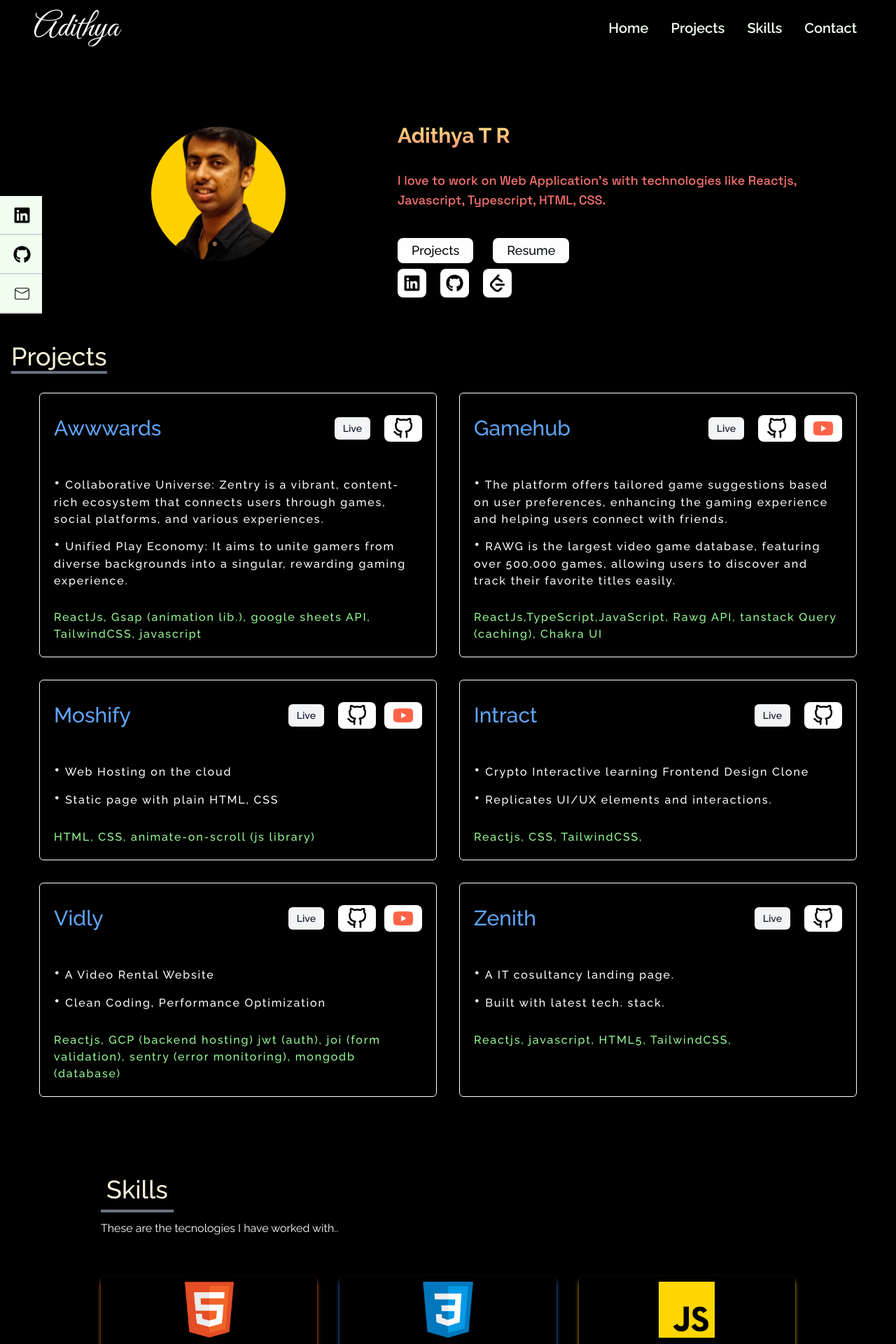
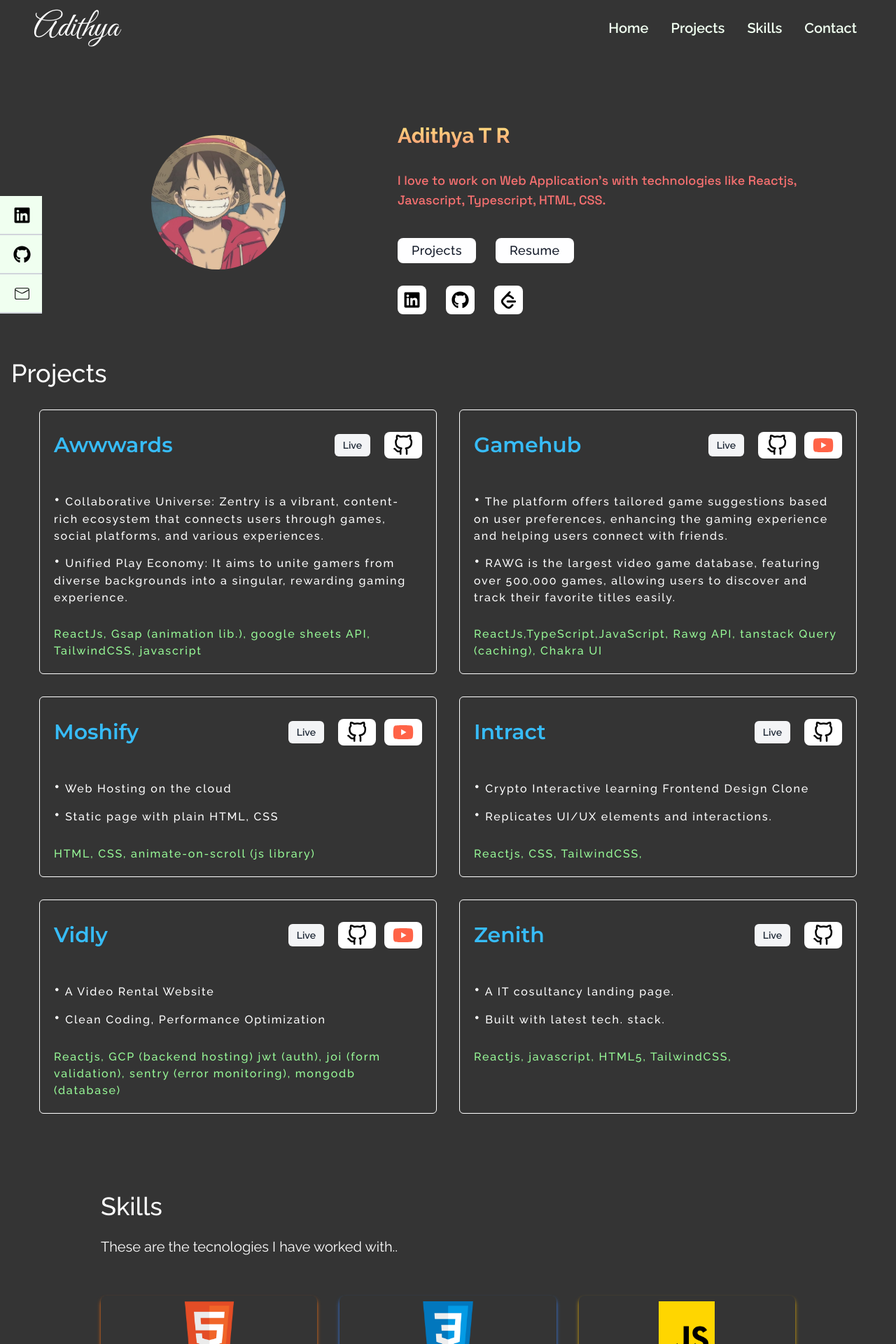
Before and after one commit to adithya61/portfolio, a React (Vite) app: page / in a window 1280 px wide. Shown: the top 1920 px of the page at 70% size. Built offline with nearby package versions, Linux system fonts and the light colour scheme; a web font is replaced by a local one.

Commit message:
change background color

```diff
--- a/src/components/Contact.jsx
+++ b/src/components/Contact.jsx
@@ -6,10 +6,10 @@
       mx-auto h-full"
       >
         <div className="pb-8">
-          <p className=" heading text-4xl font-bold border-b-4 text-beige inline border-gray-500">
+          <p className=" heading text-4xl font-bold text-white inline">
             Contact
           </p>
-          <p className=" py-6">
+          <p className=" py-6 text-xl">
             Submit the Form below to get in touch with me.
           </p>
         </div>
@@ -24,14 +24,14 @@
               name="Name"
               placeholder="Enter your name"
               className=" p-2 bg-transparent border border-white text-white border-opacity-50
-               focus:outline-plum"
+               focus:outline-blue-300"
             />
             <input
               type="text"
               name="Email"
               placeholder="Enter your Email"
               className=" my-4 p-2 bg-transparent border border-white border-opacity-50 text-white
-               focus:outline-plum"
+               focus:outline-blue-300"
             />
             <textarea
               placeholder="Enter your message"
@@ -40,7 +40,7 @@
               className="
              p-2 rounded-md bg-transparent border
               border-white border-opacity-50
-              text-white focus:outline-plum"
+              text-white focus:outline-blue-300"
             ></textarea>
             <button
               type="submit"
--- a/src/components/Home.jsx
+++ b/src/components/Home.jsx
@@ -1,4 +1,4 @@
-import heroImage from "../assets/images/profile_picture.png";
+import heroImage from "../assets/images/profile_picture.jpg";
 import { Link } from "react-scroll";
 import { FaGithub, FaLinkedin } from "react-icons/fa";
 import { SiLeetcode } from "react-icons/si";
@@ -18,7 +18,7 @@
           <img
             src={heroImage}
             alt="Adithya's photo"
-            className=" rounded-full size-40 md:size-48 object-cover"
+            className=" rounded-full size-40 md:size-48 object-cover mix-blend-screen"
           />
         </div>
         <div className="flex flex-col justify-center items-start h-full px-4 md:px-0 md:mt-[3rem]">
@@ -35,7 +35,7 @@
               to="projects"
               smooth
               duration={500}
-              className=" group text-lg text-black font-medium w-fit px-5 py-1
+              className=" group text-lg text-gray-900 font-medium tracking-wide w-fit px-5 py-1
                  my-2 flex items-center rounded-lg  bg-[#FEFEFF] hover:bg-gray-200 cursor-pointer"
             >
               Projects
@@ -44,15 +44,15 @@
               href="https://chiti.netlify.app/assets/resume.pdf"
               target="_blank"
               rel="noopener noreferrer"
-              className=" group text-lg text-gray-950 font-medium w-fit px-5 py-1
+              className=" group text-lg text-gray-900 font-medium w-fit px-5 py-1
                  my-2 flex items-center rounded-lg
-                 cursor-pointer bg-[#FEFEFF] hover:bg-slate-200 "
+                 cursor-pointer bg-[#FEFEFF] tracking-wide hover:bg-slate-200 "
             >
               Resume
             </a>
           </div>
           {/* Socials */}
-          <div className="flex gap-5">
+          <div className="flex gap-7 mt-6">
             <a
               href="https://www.linkedin.com/in/adithya61/"
               target="_blank"
--- a/src/components/Projects.jsx
+++ b/src/components/Projects.jsx
@@ -90,10 +90,7 @@
       flex flex-col justify-center w-full h-full"
       >
         <div className="pb-8">
-          <p
-            className=" heading text-4xl font-bold inline
-           border-b-4 border-gray-500 text-beige"
-          >
+          <p className=" heading text-4xl font-bold inline text-white">
             Projects
           </p>
         </div>
@@ -108,11 +105,9 @@
               className=" w-full border-[1px] rounded-md border-white"
             >
               <div className="flex flex-row justify-between items-center px-5 py-5">
-                {/* <div> */}
-                <span className="text-3xl font-medium pt-3 text-center text-blue-400 pb-3">
-                  {project["project-name"]}
+                <span className="text-3xl montserrat font-semibold pt-3 text-center text-[#37BCF8] pb-3">
+                  {project["project-name"]} {/* Project Heading */}
                 </span>
-                {/* </div> */}
                 <div className="flex justify-end items-center gap-3">
                   <span
                     className=" hover:bg-opacity-20 rounded-lg px-2 py-1
--- a/src/components/Skills.jsx
+++ b/src/components/Skills.jsx
@@ -60,13 +60,10 @@
         text-white"
       >
         <div>
-          <p
-            className=" heading text-4xl font-bold border-b-4
-           border-gray-500 p-2 inline text-beige"
-          >
+          <p className=" heading text-4xl font-bold inline text-white">
             Skills
           </p>
-          <p className=" py-6">
+          <p className=" py-6 text-xl">
             These are the tecnologies I have worked with..
           </p>
         </div>
--- a/src/index.css
+++ b/src/index.css
@@ -1,6 +1,15 @@
 @import url("https://fonts.googleapis.com/css2?family=Raleway:ital,wght@0,100;0,200;0,300;0,400;0,500;0,600;0,700;0,800;0,900;1,100;1,200;1,300;1,400;1,500;1,600;1,700;1,800;1,900&display=swap");
 
 @import url("https://fonts.googleapis.com/css2?family=Great+Vibes&display=swap");
+
+@import url("https://fonts.googleapis.com/css2?family=Montserrat:ital,wght@0,100..900;1,100..900&display=swap");
+
+.montserrat {
+  font-family: "Montserrat", serif;
+  font-optical-sizing: auto;
+  font-weight: 500;
+  font-style: normal;
+}
 
 .abeezee-regular {
   font-family: "ABeeZee", sans-serif;
@@ -28,7 +37,7 @@
 @layer base {
   html {
     font-family: "Raleway", sans-serif;
-    background-color: #000;
+    background-color: #343434;
   }
 }
 
@@ -64,6 +73,7 @@
 
 .heading {
   font-weight: 500;
+
 }
 
 /* <uniquifier>: Use a unique and descriptive class name */
```
Also changed, not shown: src/assets/images/profile_picture.jpg (added), src/assets/images/profile_picture.png (deleted).
